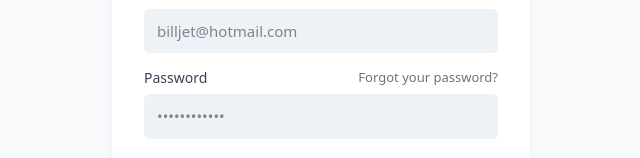
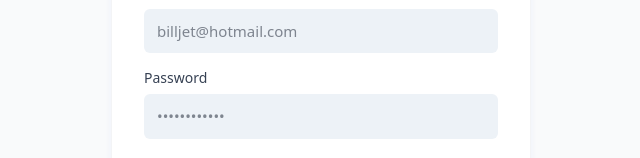
Before and after one commit to Abhimusmade010/Hardware-Management-Frontend, a React (Vite) app: page /user/login in a window 1280 px wide. Shown: the part 315-473 px from the top of the page, without its empty margins (319-959 px from the left). Built offline with nearby package versions, Linux system fonts and the light colour scheme; no server answers.

Commit message:
Comment out password recovery link in Login.jsx
Comment out 'Forgot your password?' link in Login component.

```diff
--- a/src/pages/auth/Login.jsx
+++ b/src/pages/auth/Login.jsx
@@ -142,9 +142,9 @@ const Login = () => {
                     <div>
                         <div className="flex justify-between items-center mb-1.5">
                             <label className="block text-[14px] font-medium text-gray-700">Password</label>
-                            <a href="#" className="text-[13px] text-gray-500 hover:text-gray-900 transition-colors">
+                            {/* <a href="#" className="text-[13px] text-gray-500 hover:text-gray-900 transition-colors">
                                 Forgot your password?
-                            </a>
+                            </a> */}
                         </div>
                         <input
                             type="password"
```
